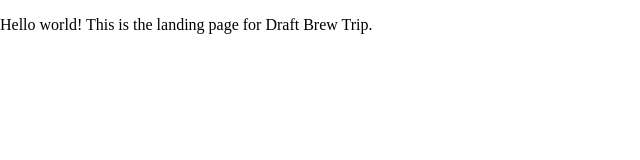
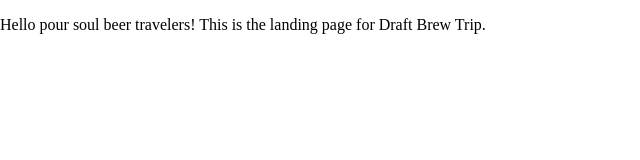
Before and after one commit to jessecdaniels/draftbrewtrip, a website: page index.html in a window 1280 px wide. Shown: the whole page, without its empty margins (0-640 px from the left). Drawn offline with Linux system fonts and the light colour scheme.

Commit message:
second commit master created

```diff
--- a/index.html
+++ b/index.html
@@ -16,7 +16,7 @@
 
 <body>
   <!-- Add your site or application content here -->
-  <p>Hello world! This is the landing page for Draft Brew Trip.</p>
+  <p>Hello pour soul beer travelers! This is the landing page for Draft Brew Trip.</p>
 
   <!-- This is the main JavaScript file which executes logic for your site -->
   <script src="src/main.js"></script>
```
